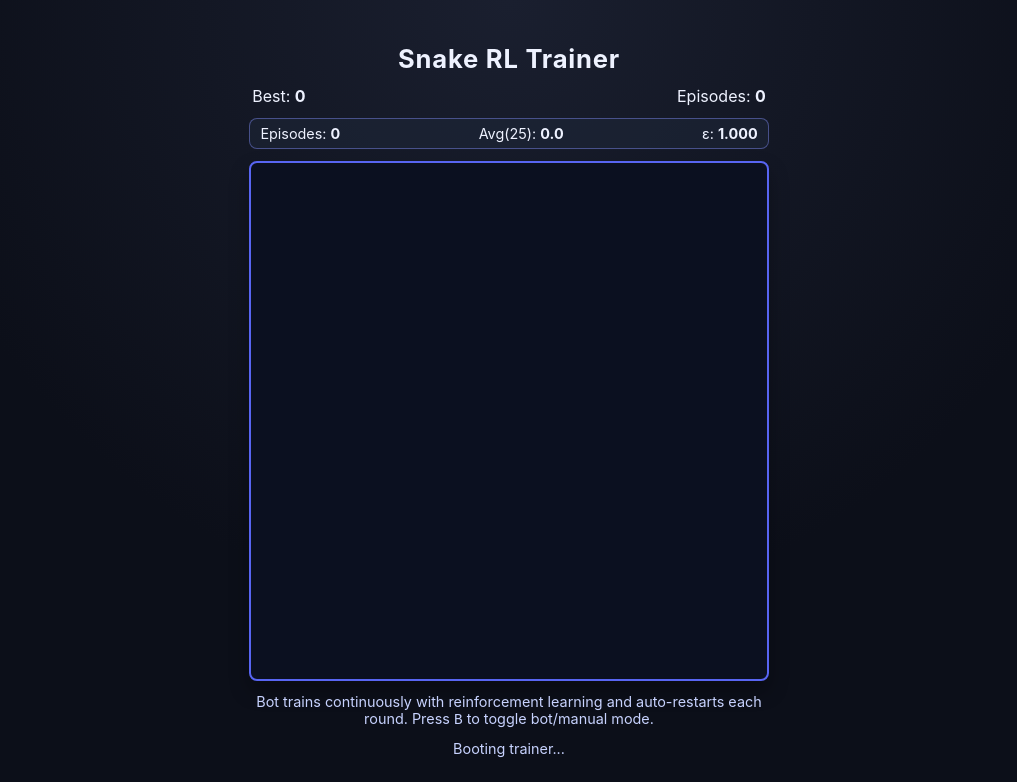
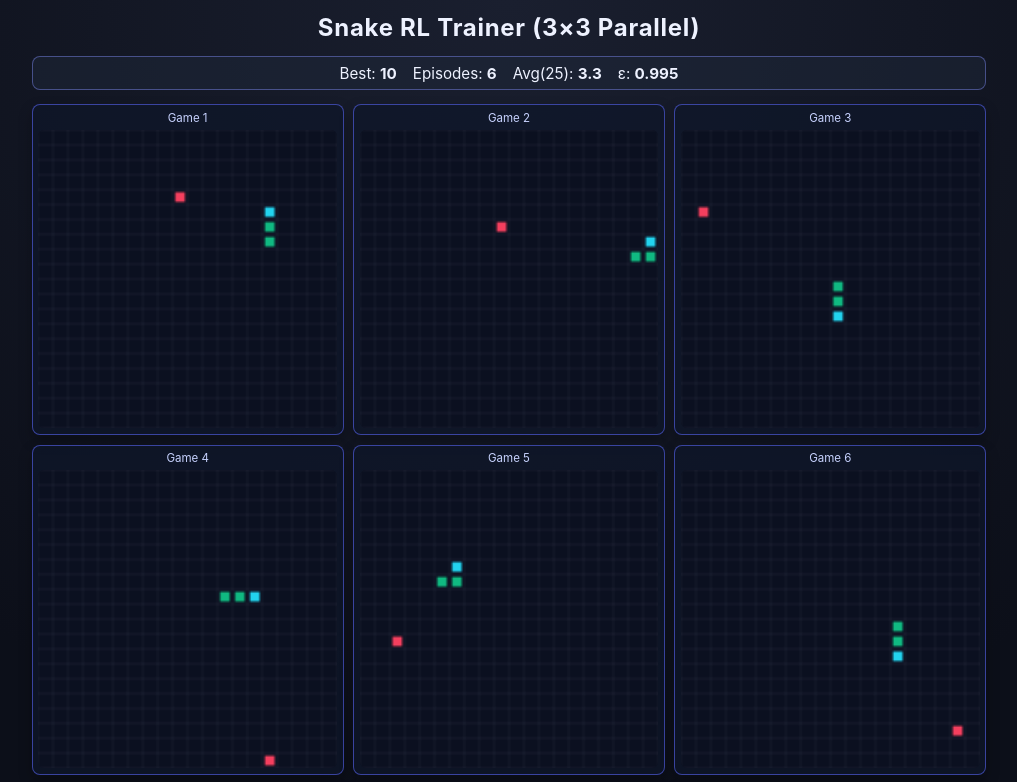
Before and after one commit to MarkEulau/Codex, a plain HTML site: page Snake/index.html in a window 1280 px wide. Shown: the top 782 px of the page, without its empty margins (131-1148 px from the left). Drawn offline with Linux system fonts and the light colour scheme.

Commit message:
Fix snake trainer boot loop and render 3x3 parallel boards

```diff
--- a/Snake/index.html
+++ b/Snake/index.html
@@ -3,23 +3,30 @@
   <head>
     <meta charset="UTF-8" />
     <meta name="viewport" content="width=device-width, initial-scale=1.0" />
-    <title>Snake</title>
+    <title>Snake RL Trainer</title>
     <link rel="stylesheet" href="style.css" />
   </head>
   <body>
     <main class="app">
-      <h1>Snake RL Trainer</h1>
-      <div class="hud">
+      <h1>Snake RL Trainer (3×3 Parallel)</h1>
+
+      <div class="hud training">
         <span>Best: <strong id="best">0</strong></span>
-        <span>Episodes: <strong id="episodes">0</strong></span>
-      </div>
-      <div class="hud training">
         <span>Episodes: <strong id="episodes">0</strong></span>
         <span>Avg(25): <strong id="avg-score">0.0</strong></span>
         <span>ε: <strong id="epsilon">1.000</strong></span>
       </div>
-      <canvas id="game" width="400" height="400" aria-label="Snake game board"></canvas>
-      <p class="help">Bot trains continuously with reinforcement learning and auto-restarts each round. Press <kbd>B</kbd> to toggle bot/manual mode.</p>
+
+      <section
+        id="games-grid"
+        class="games-grid"
+        aria-label="Nine snake game boards running in parallel"
+      ></section>
+
+      <p class="help">
+        The bot trains continuously across 9 games at once (shared Q-table).
+        Press <kbd>B</kbd> to toggle bot/manual mode for board #1.
+      </p>
       <p id="status" class="status">Booting trainer...</p>
     </main>
     <script src="script.js"></script>
--- a/Snake/script.js
+++ b/Snake/script.js
@@ -5,10 +5,11 @@ const episodesEl = document.getElementById('episodes');
 const avgScoreEl = document.getElementById('avg-score');
 const epsilonEl = document.getElementById('epsilon');
 
-const gridSize = 20;
-const tileCount = canvas.width / gridSize;
-const tickMs = 95;
-const autoRestartDelayMs = 260;
+const boardCount = 9;
+const gridCellsPerSide = 20;
+const boardPx = 180;
+const cellPx = boardPx / gridCellsPerSide;
+const tickMs = 85;
 
 const bestScoreKey = 'snake-best-score';
 const qTableKey = 'snake-rl-qtable-v1';
@@ -16,16 +17,16 @@ const episodesKey = 'snake-rl-episodes-v1';
 const epsilonKey = 'snake-rl-epsilon-v1';
 
 const directions = [
-  { x: 0, y: -1 }, // up
-  { x: 1, y: 0 }, // right
-  { x: 0, y: 1 }, // down
-  { x: -1, y: 0 }, // left
+  { x: 0, y: -1 },
+  { x: 1, y: 0 },
+  { x: 0, y: 1 },
+  { x: -1, y: 0 },
 ];
 
 const actionTurns = {
-  0: 0, // straight
-  1: -1, // turn left
-  2: 1, // turn right
+  0: 0,
+  1: -1,
+  2: 1,
 };
 
 const learning = {
@@ -33,102 +34,52 @@ const learning = {
   gamma: 0.9,
   epsilon: Number(localStorage.getItem(epsilonKey) || 1),
   epsilonMin: 0.05,
-  epsilonDecay: 0.996,
+  epsilonDecay: 0.9992,
 };
 
 let bestScore = Number(localStorage.getItem(bestScoreKey) || 0);
 let qTable = JSON.parse(localStorage.getItem(qTableKey) || '{}');
 let totalEpisodes = Number(localStorage.getItem(episodesKey) || 0);
 let recentScores = [];
-
-let snake;
-let food;
-let directionIndex;
-let pendingDirectionIndex;
-let score;
-let gameStarted;
-let gameOver;
-let loopId;
-let restartTimeoutId;
 let botEnabled = true;
 
-bestEl.textContent = bestScore;
-
-function resetGame() {
-  clearTimeout(restartTimeoutId);
-  snake = [
-    { x: 10, y: 10 },
-    { x: 9, y: 10 },
-    { x: 8, y: 10 },
-  ];
-  directionIndex = 1;
-  pendingDirectionIndex = 1;
-  score = 0;
-  gameStarted = botEnabled;
-  gameOver = false;
-  scoreEl.textContent = score;
-  spawnFood();
-  updateHud();
-  statusEl.textContent = botEnabled
-    ? 'Training with Q-learning: self-play in progress...'
-    : 'Manual mode: use arrows or WASD.';
-  draw();
-}
-
-function spawnFood() {
-  do {
-    board.food = {
-      x: Math.floor(Math.random() * gridCellsPerSide),
-      y: Math.floor(Math.random() * gridCellsPerSide),
-    };
-  } while (
-    board.snake.some((segment) => segment.x === board.food.x && segment.y === board.food.y)
-  );
-}
-
-function updateHud() {
-  episodesEl.textContent = totalEpisodes;
-  epsilonEl.textContent = learning.epsilon.toFixed(3);
-  const average =
-    recentScores.length === 0
-      ? 0
-      : recentScores.reduce((sum, value) => sum + value, 0) / recentScores.length;
-  avgScoreEl.textContent = average.toFixed(1);
-}
+const boards = [];
+let loopId;
 
 function rotateDirection(currentIndex, action) {
   const turn = actionTurns[action];
   return (currentIndex + turn + directions.length) % directions.length;
 }
 
-function nextHeadAtDirection(index) {
+function nextHeadAtDirection(board, index) {
   return {
-    x: snake[0].x + directions[index].x,
-    y: snake[0].y + directions[index].y,
+    x: board.snake[0].x + directions[index].x,
+    y: board.snake[0].y + directions[index].y,
   };
 }
 
-function wouldCollide(position) {
+function wouldCollide(board, position) {
   const hitWall =
     position.x < 0 ||
-    position.x >= tileCount ||
+    position.x >= gridCellsPerSide ||
     position.y < 0 ||
-    position.y >= tileCount;
+    position.y >= gridCellsPerSide;
+
   if (hitWall) {
     return true;
   }
 
-  return snake
+  return board.snake
     .slice(0, -1)
     .some((segment) => segment.x === position.x && segment.y === position.y);
 }
 
-function relativeFoodState() {
-  const head = snake[0];
-  const forward = directions[directionIndex];
-  const left = directions[(directionIndex + 3) % directions.length];
-  const dx = food.x - head.x;
-  const dy = food.y - head.y;
+function relativeFoodState(board) {
+  const head = board.snake[0];
+  const forward = directions[board.directionIndex];
+  const left = directions[(board.directionIndex + 3) % directions.length];
+  const dx = board.food.x - head.x;
+  const dy = board.food.y - head.y;
 
   const dotForward = dx * forward.x + dy * forward.y;
   const dotLeft = dx * left.x + dy * left.y;
@@ -139,23 +90,23 @@ function relativeFoodState() {
   return { forwardCode, sideCode };
 }
 
-function getState() {
-  const straightIndex = rotateDirection(directionIndex, 0);
-  const leftIndex = rotateDirection(directionIndex, 1);
-  const rightIndex = rotateDirection(directionIndex, 2);
+function getState(board) {
+  const straightIndex = rotateDirection(board.directionIndex, 0);
+  const leftIndex = rotateDirection(board.directionIndex, 1);
+  const rightIndex = rotateDirection(board.directionIndex, 2);
 
-  const dangerStraight = wouldCollide(nextHeadAtDirection(straightIndex)) ? 1 : 0;
-  const dangerLeft = wouldCollide(nextHeadAtDirection(leftIndex)) ? 1 : 0;
-  const dangerRight = wouldCollide(nextHeadAtDirection(rightIndex)) ? 1 : 0;
+  const dangerStraight = wouldCollide(board, nextHeadAtDirection(board, straightIndex)) ? 1 : 0;
+  const dangerLeft = wouldCollide(board, nextHeadAtDirection(board, leftIndex)) ? 1 : 0;
+  const dangerRight = wouldCollide(board, nextHeadAtDirection(board, rightIndex)) ? 1 : 0;
 
-  const { forwardCode, sideCode } = relativeFoodState();
-  const lengthBucket = snake.length < 8 ? 0 : snake.length < 14 ? 1 : 2;
+  const { forwardCode, sideCode } = relativeFoodState(board);
+  const lengthBucket = board.snake.length < 8 ? 0 : board.snake.length < 14 ? 1 : 2;
 
   return [
     dangerStraight,
     dangerLeft,
     dangerRight,
-    directionIndex,
+    board.directionIndex,
     forwardCode,
     sideCode,
     lengthBucket,
@@ -176,11 +127,13 @@ function chooseAction(state) {
 
   const qValues = getQValues(state);
   let bestAction = 0;
+
   for (let i = 1; i < qValues.length; i += 1) {
     if (qValues[i] > qValues[bestAction]) {
       bestAction = i;
     }
   }
+
   return bestAction;
 }
 
@@ -192,72 +145,34 @@ function updateQValue(state, action, reward, nextState, dead) {
   qValues[action] = currentQ + learning.alpha * (learnedQ - currentQ);
 }
 
-function setDirectionFromInput(x, y) {
-  if (gameOver) {
-    return;
-  }
-
-  const current = directions[directionIndex];
-  const isReverse = current.x + x === 0 && current.y + y === 0;
-  if (isReverse && gameStarted) {
-    return;
-  }
-
-  pendingDirectionIndex = directions.findIndex((dir) => dir.x === x && dir.y === y);
-  if (!gameStarted) {
-    gameStarted = true;
-    statusEl.textContent = 'Manual mode running.';
-  }
-  return bestAction;
+function spawnFood(board) {
+  do {
+    board.food = {
+      x: Math.floor(Math.random() * gridCellsPerSide),
+      y: Math.floor(Math.random() * gridCellsPerSide),
+    };
+  } while (
+    board.snake.some((segment) => segment.x === board.food.x && segment.y === board.food.y)
+  );
 }
 
-function applyAction(action) {
-  pendingDirectionIndex = rotateDirection(directionIndex, action);
+function resetBoard(board) {
+  board.snake = [
+    { x: 10, y: 10 },
+    { x: 9, y: 10 },
+    { x: 8, y: 10 },
+  ];
+  board.directionIndex = 1;
+  board.pendingDirectionIndex = 1;
+  board.score = 0;
+  board.gameOver = false;
+  board.gameStarted = botEnabled || board.id === 0;
+  spawnFood(board);
 }
 
-function commitDirection() {
-  directionIndex = pendingDirectionIndex;
-}
-
-function moveSnake() {
-  commitDirection();
-  const nextHead = nextHeadAtDirection(directionIndex);
-
-  if (wouldCollide(nextHead)) {
-    gameOver = true;
-    return { dead: true, ateFood: false };
-  }
-
-  snake.unshift(nextHead);
-  const ateFood = nextHead.x === food.x && nextHead.y === food.y;
-
-  if (ateFood) {
-    score += 10;
-    scoreEl.textContent = score;
-    if (score > bestScore) {
-      bestScore = score;
-      bestEl.textContent = bestScore;
-      localStorage.setItem(bestScoreKey, String(bestScore));
-    }
-    spawnFood(board);
-  } else {
-    board.snake.pop();
-  }
-
-  const distanceAfter =
-    Math.abs(board.snake[0].x - board.food.x) + Math.abs(board.snake[0].y - board.food.y);
-
-  let reward = -0.07;
-  if (ateFood) {
-    reward += 24;
-  }
-
-  return { dead: false, ateFood };
-}
-
-function completeEpisode() {
+function completeEpisode(board) {
   totalEpisodes += 1;
-  recentScores.push(score);
+  recentScores.push(board.score);
   if (recentScores.length > 25) {
     recentScores.shift();
   }
@@ -266,52 +181,21 @@ function completeEpisode() {
 
   localStorage.setItem(episodesKey, String(totalEpisodes));
   localStorage.setItem(epsilonKey, String(learning.epsilon));
-  localStorage.setItem(qTableKey, JSON.stringify(qTable));
 
-  updateHud();
-  statusEl.textContent = `Episode ${totalEpisodes} finished at score ${score}. Restarting...`;
-
-  restartTimeoutId = setTimeout(() => {
-    resetGame();
-  }, autoRestartDelayMs);
+  resetBoard(board);
 }
 
-function botStep() {
-  if (gameOver) {
-    return;
-  }
+function updateHud() {
+  bestEl.textContent = bestScore;
+  episodesEl.textContent = totalEpisodes;
+  epsilonEl.textContent = learning.epsilon.toFixed(3);
 
-  const state = getState();
-  const action = chooseAction(state);
+  const average =
+    recentScores.length === 0
+      ? 0
+      : recentScores.reduce((sum, value) => sum + value, 0) / recentScores.length;
 
-  const distanceBefore =
-    Math.abs(snake[0].x - food.x) + Math.abs(snake[0].y - food.y);
-
-  applyAction(action);
-  const { dead, ateFood } = moveSnake();
-
-  const distanceAfter = dead
-    ? distanceBefore
-    : Math.abs(snake[0].x - food.x) + Math.abs(snake[0].y - food.y);
-
-  let reward = -0.07;
-  if (ateFood) {
-    reward += 24;
-  }
-  if (dead) {
-    reward -= 30;
-  } else if (distanceAfter < distanceBefore) {
-    reward += 0.35;
-  } else if (distanceAfter > distanceBefore) {
-    reward -= 0.2;
-  }
-
-  const nextState = dead ? state : getState();
-  updateQValue(state, action, reward, nextState, dead);
-
-  if (dead) {
-    completeEpisode();
-  }
+  avgScoreEl.textContent = average.toFixed(1);
 }
 
 function drawBoard(board) {
@@ -342,73 +226,206 @@ function drawBoard(board) {
   });
 }
 
-  if (gameOver && !botEnabled) {
-    ctx.fillStyle = 'rgba(2, 6, 23, 0.65)';
-    ctx.fillRect(0, 0, canvas.width, canvas.height);
-    ctx.fillStyle = '#f8fafc';
-    ctx.font = 'bold 30px sans-serif';
-    ctx.textAlign = 'center';
-    ctx.fillText('Game Over', canvas.width / 2, canvas.height / 2 - 10);
-    ctx.font = '18px sans-serif';
-    ctx.fillText('Press Space to restart', canvas.width / 2, canvas.height / 2 + 22);
+function applyAction(board, action) {
+  board.pendingDirectionIndex = rotateDirection(board.directionIndex, action);
+}
+
+function moveSnake(board) {
+  board.directionIndex = board.pendingDirectionIndex;
+  const nextHead = nextHeadAtDirection(board, board.directionIndex);
+
+  if (wouldCollide(board, nextHead)) {
+    board.gameOver = true;
+    return { dead: true, ateFood: false };
+  }
+
+  board.snake.unshift(nextHead);
+  const ateFood = nextHead.x === board.food.x && nextHead.y === board.food.y;
+
+  if (ateFood) {
+    board.score += 10;
+    if (board.score > bestScore) {
+      bestScore = board.score;
+      localStorage.setItem(bestScoreKey, String(bestScore));
+    }
+    spawnFood(board);
+  } else {
+    board.snake.pop();
+  }
+
+  return { dead: false, ateFood };
+}
+
+function botStep(board) {
+  if (board.gameOver || !board.gameStarted) {
+    return;
+  }
+
+  const state = getState(board);
+  const action = chooseAction(state);
+
+  const distanceBefore =
+    Math.abs(board.snake[0].x - board.food.x) + Math.abs(board.snake[0].y - board.food.y);
+
+  applyAction(board, action);
+  const { dead, ateFood } = moveSnake(board);
+
+  const distanceAfter = dead
+    ? distanceBefore
+    : Math.abs(board.snake[0].x - board.food.x) + Math.abs(board.snake[0].y - board.food.y);
+
+  let reward = -0.07;
+  if (ateFood) {
+    reward += 24;
+  }
+  if (dead) {
+    reward -= 30;
+  } else if (distanceAfter < distanceBefore) {
+    reward += 0.35;
+  } else if (distanceAfter > distanceBefore) {
+    reward -= 0.2;
+  }
+
+  const nextState = dead ? state : getState(board);
+  updateQValue(state, action, reward, nextState, dead);
+
+  if (dead) {
+    completeEpisode(board);
+  }
+}
+
+function setDirectionFromInput(board, x, y) {
+  if (board.gameOver) {
+    return;
+  }
+
+  const current = directions[board.directionIndex];
+  const isReverse = current.x + x === 0 && current.y + y === 0;
+
+  if (isReverse && board.gameStarted) {
+    return;
+  }
+
+  board.pendingDirectionIndex = directions.findIndex((dir) => dir.x === x && dir.y === y);
+  if (!board.gameStarted) {
+    board.gameStarted = true;
   }
 }
 
 function tick() {
-  if (gameStarted && !gameOver) {
-    if (botEnabled) {
-      botStep();
-    } else {
-      moveSnake();
+  boards.forEach((board) => {
+    if (botEnabled || board.id !== 0) {
+      botStep(board);
+    } else if (board.gameStarted && !board.gameOver) {
+      moveSnake(board);
+      if (board.gameOver) {
+        resetBoard(board);
+      }
     }
+    drawBoard(board);
+  });
+
+  updateHud();
+
+  if (botEnabled) {
+    statusEl.textContent = 'Training with Q-learning across 9 games in parallel...';
+  } else {
+    statusEl.textContent = 'Manual mode on board #1. Other boards continue bot training.';
   }
+}
 
-  if (gameOver && botEnabled && !restartTimeoutId) {
-    completeEpisode();
+function persistQTable() {
+  localStorage.setItem(qTableKey, JSON.stringify(qTable));
+}
+
+function initBoards() {
+  for (let i = 0; i < boardCount; i += 1) {
+    const wrap = document.createElement('article');
+    wrap.className = 'board-wrap';
+
+    const label = document.createElement('p');
+    label.className = 'board-label';
+    label.textContent = `Game ${i + 1}`;
+
+    const canvas = document.createElement('canvas');
+    canvas.width = boardPx;
+    canvas.height = boardPx;
+    canvas.className = 'game-board';
+
+    wrap.appendChild(label);
+    wrap.appendChild(canvas);
+    gridRoot.appendChild(wrap);
+
+    const board = {
+      id: i,
+      canvas,
+      ctx: canvas.getContext('2d'),
+      snake: [],
+      food: { x: 0, y: 0 },
+      directionIndex: 1,
+      pendingDirectionIndex: 1,
+      score: 0,
+      gameStarted: true,
+      gameOver: false,
+    };
+
+    resetBoard(board);
+    boards.push(board);
+    drawBoard(board);
   }
-
-  draw();
 }
 
 window.addEventListener('keydown', (event) => {
+  if (event.key.toLowerCase() === 'b') {
+    botEnabled = !botEnabled;
+    if (!botEnabled) {
+      boards[0].gameStarted = false;
+    }
+    event.preventDefault();
+    return;
+  }
+
+  if (botEnabled) {
+    return;
+  }
+
   switch (event.key.toLowerCase()) {
     case 'arrowup':
     case 'w':
-      if (!botEnabled) setDirectionFromInput(0, -1);
+      setDirectionFromInput(boards[0], 0, -1);
       break;
     case 'arrowdown':
     case 's':
-      if (!botEnabled) setDirectionFromInput(0, 1);
+      setDirectionFromInput(boards[0], 0, 1);
       break;
     case 'arrowleft':
     case 'a':
-      if (!botEnabled) setDirectionFromInput(-1, 0);
+      setDirectionFromInput(boards[0], -1, 0);
       break;
     case 'arrowright':
     case 'd':
-      if (!botEnabled) setDirectionFromInput(1, 0);
-      break;
-    case 'b':
-      botEnabled = !botEnabled;
-      statusEl.textContent = botEnabled
-        ? 'Bot mode enabled. Continuing RL self-play training.'
-        : 'Manual mode enabled. Use arrows/WASD to move.';
-      resetGame();
+      setDirectionFromInput(boards[0], 1, 0);
       break;
     case ' ':
-      if (!botEnabled && gameOver) {
-        resetGame();
+      if (boards[0].gameOver) {
+        resetBoard(boards[0]);
       }
       break;
     default:
       return;
   }
+
   event.preventDefault();
 });
 
-resetGame();
+initBoards();
+updateHud();
+statusEl.textContent = 'Boot complete. Starting 9-game parallel training...';
 loopId = setInterval(tick, tickMs);
+
+setInterval(persistQTable, 2500);
+
 window.addEventListener('beforeunload', () => {
   clearInterval(loopId);
-  clearTimeout(restartTimeoutId);
+  persistQTable();
 });
--- a/Snake/style.css
+++ b/Snake/style.css
@@ -17,41 +17,57 @@ body {
 }
 
 .app {
-  width: min(92vw, 520px);
+  width: min(95vw, 980px);
   display: grid;
-  gap: 0.75rem;
+  gap: 0.9rem;
   text-align: center;
+  padding: 0.8rem;
 }
 
 h1 {
   margin: 0;
   letter-spacing: 0.03em;
-  font-size: 1.6rem;
+  font-size: 1.5rem;
 }
 
 .hud {
   display: flex;
-  justify-content: space-between;
-  gap: 0.5rem;
-  padding: 0 0.2rem;
-  font-size: 1rem;
-}
-
-.training {
-  font-size: 0.9rem;
+  justify-content: center;
+  flex-wrap: wrap;
+  gap: 1rem;
   padding: 0.4rem 0.65rem;
+  font-size: 0.95rem;
   border: 1px solid rgba(129, 140, 248, 0.45);
   border-radius: 8px;
   background: rgba(30, 41, 59, 0.5);
 }
 
-canvas {
+.games-grid {
+  display: grid;
+  grid-template-columns: repeat(3, minmax(0, 1fr));
+  gap: 0.6rem;
+}
+
+.board-wrap {
+  border: 1px solid rgba(88, 101, 242, 0.6);
+  border-radius: 8px;
+  background: rgba(15, 23, 42, 0.72);
+  padding: 0.35rem;
+  box-shadow: 0 6px 14px rgba(0, 0, 0, 0.26);
+}
+
+.board-label {
+  margin: 0 0 0.3rem;
+  font-size: 0.72rem;
+  color: #c7d2fe;
+}
+
+.game-board {
   width: 100%;
   height: auto;
-  border: 2px solid #5865f2;
-  border-radius: 8px;
+  border-radius: 6px;
   background: #0b1020;
-  box-shadow: 0 10px 20px rgba(0, 0, 0, 0.3);
+  display: block;
 }
 
 .help,
@@ -60,3 +76,9 @@ canvas {
   font-size: 0.9rem;
   color: #c7d2fe;
 }
+
+@media (max-width: 760px) {
+  .games-grid {
+    grid-template-columns: repeat(2, minmax(0, 1fr));
+  }
+}
```
